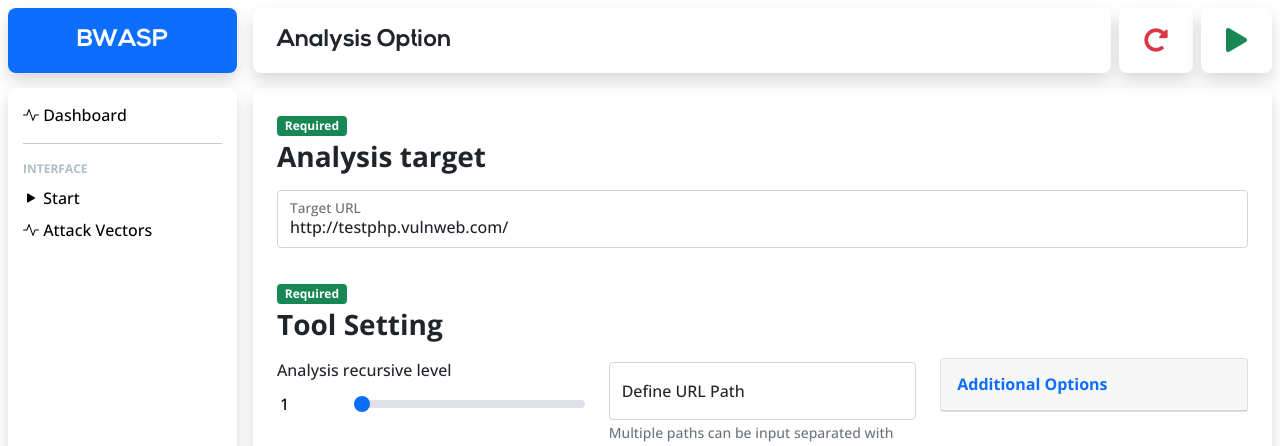
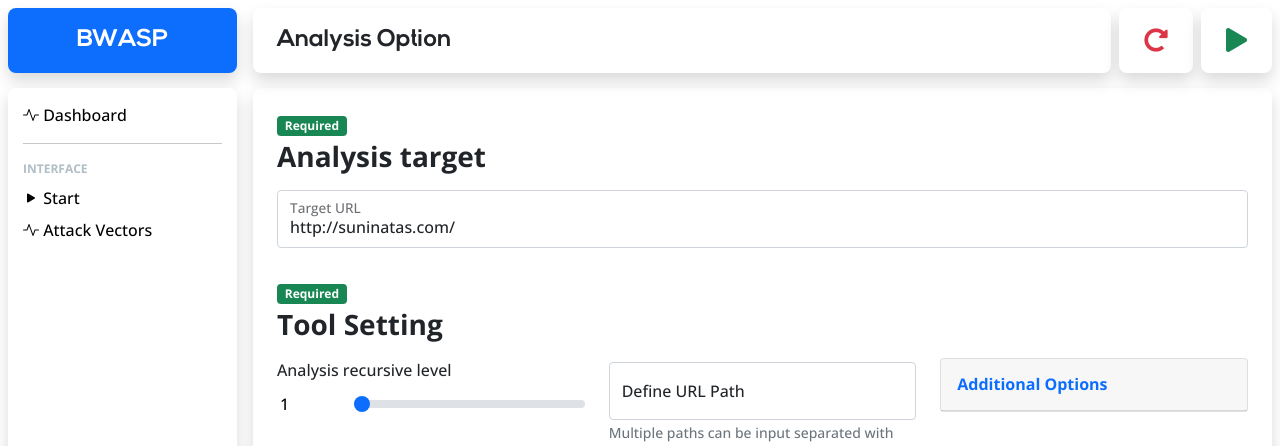
Before and after one commit to BWASP/BWASP, a Flask app: page /automation/options in a window 1280 px wide. Shown: the top 446 px of the page. Run offline with Flask 3, Linux system fonts and the light colour scheme; parts of the project's set-up code (start-up, migrations or seed data) failed here and were passed over; some libraries are stand-ins or nearby versions.

Commit message:
S U N I N A T A S !

```diff
--- a/Web/templates/automation/options.html
+++ b/Web/templates/automation/options.html
@@ -82,7 +82,7 @@
                 <div class="col-md-12">
                     <div class="form-floating mb-3">
                         <input type="text" class="form-control" id="target-url"
-                               placeholder="Analysis target URL" aria-describedby="regexViolence-targetURL" value="http://testphp.vulnweb.com/">
+                               placeholder="Analysis target URL" aria-describedby="regexViolence-targetURL" value="http://suninatas.com/">
                         <label for="floatingInput">Target URL</label>
                         <small id="regexViolence-targetURL" class="form-text text-muted d-none">Regex violence : <span class="text-danger">Target URL must be starts with protocol (http, https)</span></small>
                     </div>
```
